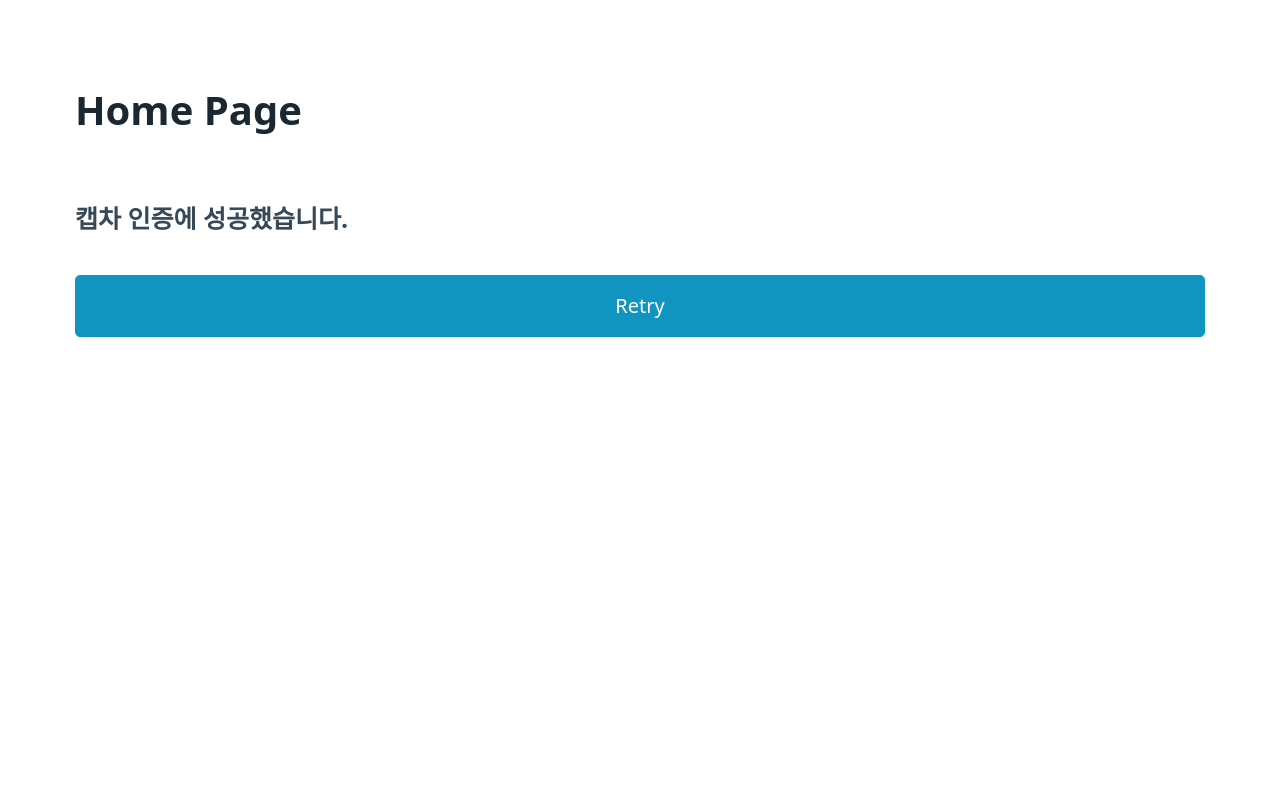
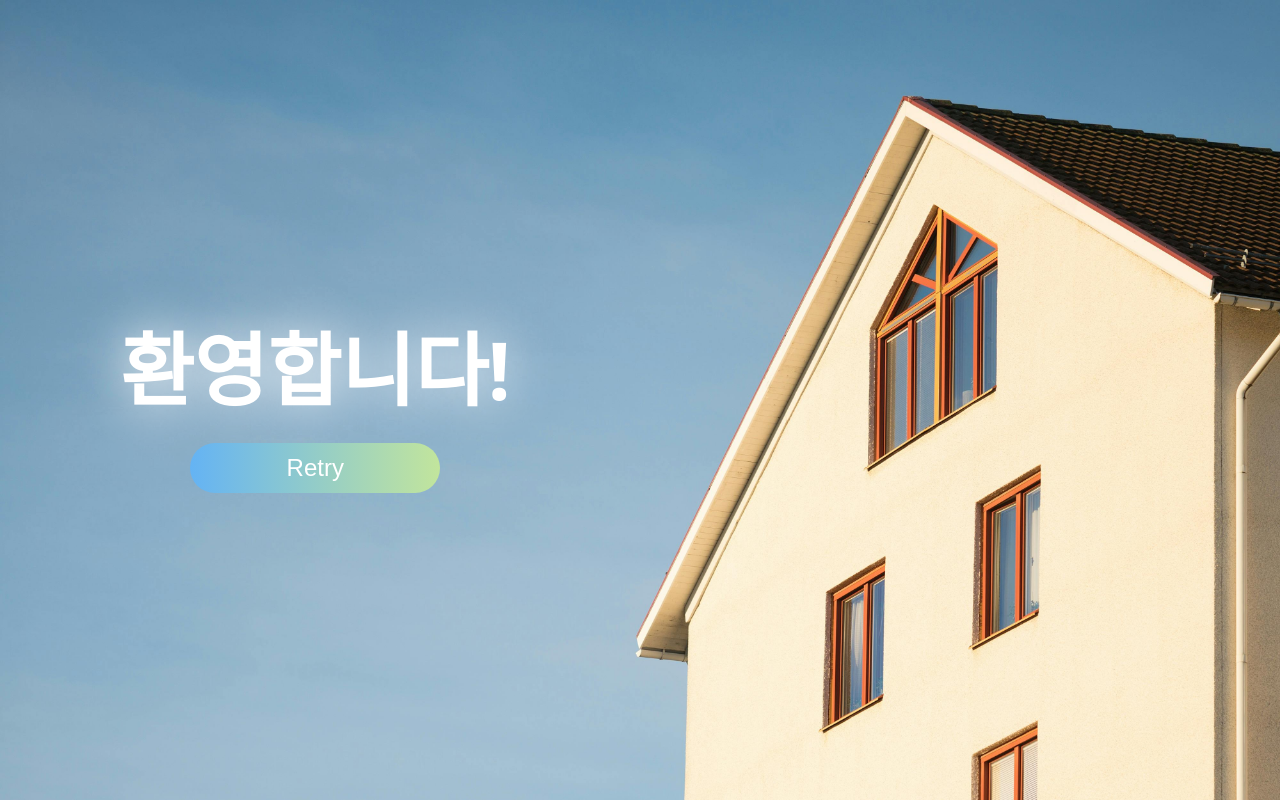
Before and after one commit to tmdwns29/DDoS_Detection, a Flask app: page /main in a window 1280 px wide. Run offline with Flask 3, Linux system fonts and the light colour scheme; the visitor is signed in with stand-in values (Sample User, id 1).

Commit message:
대량 수정(세션 초기화, 페이지 디자인, 임계값 수정)

```diff
--- a/app/routes.py
+++ b/app/routes.py
@@ -10,16 +10,13 @@ main_routes = Blueprint('main', __name__)
 @main_routes.route('/')
 def index():
     # 기본 페이지: reCAPTCHA 인증 페이지로 리디렉션
+    session.clear()
     return redirect(url_for('main.recaptcha'))
 
 @main_routes.route('/recaptcha', methods=['GET', 'POST'])
 def recaptcha():
     # reCAPTCHA 인증 처리
-
-    # 공격이 60초 이상 발생하지 않으면 공격 중지로 판단
-    if packet_monitor.last_attack_time and time.time() - packet_monitor.last_attack_time > 60:
-        with packet_monitor.lock:
-            packet_monitor.attack_detected = False
+    message = None
 
     if request.method == 'POST':
         captcha_response = request.form['g-recaptcha-response']
@@ -28,15 +25,17 @@ def recaptcha():
             return redirect(url_for('main.main_page'))
         else:
             session['authenticated'] = False
-            return "<script>alert('캡차 인증 실패'); history.back();</script>"
+            message = '캡차 인증 실패! 다시 시도해주세요.'
     if packet_monitor.attack_detected:
         with packet_monitor.lock:
-            flash('DDoS 공격이 감지되었습니다! 잠시 대기해주시기 바랍니다.', 'danger')
-    return render_template('recaptcha.html')
+            message = 'DDoS공격이 감지되었습니다. 잠시 대기해주시기 바랍니다.'
+
+    return render_template('recaptcha.html', alert_message=message)
 
 
 @main_routes.route('/main')
 def main_page():
+
     # 메인 페이지: 인증된 사용자만 접근 가능
     if not session.get('authenticated'):
         return redirect(url_for('main.recaptcha'))
--- a/app/utils.py
+++ b/app/utils.py
@@ -1,7 +1,11 @@
 import requests
+from dotenv import load_dotenv
+import os
+
+load_dotenv()
 
 def verify_recaptcha(captcha_response):
-    secret_key = '6LdtPjgqAAAAAPLNFUfhrhxMYcSzIrQUkleG0VrL'
+    secret_key = os.getenv('CAPTCHA_SECRET_KEY')
     verify_url = 'https://www.google.com/recaptcha/api/siteverify'
     data = {'secret': secret_key, 'response': captcha_response}
     response = requests.post(verify_url, data=data)
--- a/run.py
+++ b/run.py
@@ -1,4 +1,4 @@
-from flask import Flask
+from flask import Flask, session
 from app.routes import main_routes  # Flask 라우트 임포트
 from app.monitoring import packet_monitor  # PacketMonitor 임포트
 from dotenv import load_dotenv
--- a/templates/index.html
+++ b/templates/index.html
@@ -1,27 +1,102 @@
 <!DOCTYPE html>
-<html>
+<html lang="ko">
 <head>
-    <meta charset="utf-8">
+    <meta charset="UTF-8">
+    <meta name="viewport" content="width=device-width, initial-scale=1.0">
     <title>메인 페이지</title>
-    <link rel="stylesheet" href="https://cdn.jsdelivr.net/npm/@picocss/pico@1/css/pico.min.css">
+    <link rel="stylesheet" href="https://cdnjs.cloudflare.com/ajax/libs/font-awesome/6.0.0-beta3/css/all.min.css">
+    <link href="https://fonts.googleapis.com/css2?family=Roboto:wght@400;700&family=Noto+Sans:wght@400;700&display=swap" rel="stylesheet"> <!-- Google Fonts -->
     <style>
+        body {
+            display: flex;
+            flex-direction: column;
+            justify-content: center; /* 수직 중앙 정렬 */
+            align-items: flex-start; /* 왼쪽 정렬 */
+            height: 100vh;
+            color: white; /* 텍스트 색상 */
+            font-family: 'Roboto', sans-serif; /* Roboto 폰트 적용 */
+            text-align: left; /* 텍스트 왼쪽 정렬 */
+            margin: 0; /* 기본 마진 제거 */
+            background-image: url("/static/assets/home.jpg"); /* 배경 이미지 경로 설정 */
+            background-size: cover; /* 배경 이미지 크기 조정 */
+            background-position: top; /* 배경 이미지 위치 조정 */
+            background-repeat: no-repeat; /* 배경 이미지 반복 방지 */
+            opacity: 0; /* 초기 투명도 설정 */
+            transition: opacity 2s ease; /* 서서히 나타나는 효과 */
+            padding-left: 20px; /* 왼쪽 패딩 추가 */
+        }
+        .home-link {
+            font-size: 1.5em; /* 폰트 크기 */
+            color: white; /* 텍스트 색상 */
+            text-decoration: none; /* 밑줄 제거 */
+        }
+        .message-container {
+            display: flex; /* 플렉스 박스 사용 */
+            flex-direction: column; /* 수직 방향으로 배치 */
+            align-items: center; /* 왼쪽 정렬 */
+            margin-left: 100px; /* 왼쪽 여백 추가 */
+        }
+        h1 {
+            font-size: 5em; /* 큰 제목 */
+            margin: 0; /* 여백 제거 */
+            font-family: 'Noto Sans', sans-serif; /* Noto Sans 폰트 적용 */
+            text-shadow: 0px 0px 50px white; /* 텍스트 그림자 효과 */
+        }
+        .retry-btn {
+            margin-top: 20px; /* 버튼 위쪽 여백 추가 */
+            padding: 10px 20px;
+            font-size: 1.5em;
+            color: white; /* 버튼 텍스트 색상 */
+            background: linear-gradient(90deg, #64b3f4, #c2e59c); /* 버튼 그라데이션 배경색 */
+            border: none;
+            border-radius: 30px; /* 둥근 정도 추가 */
+            cursor: pointer; /* 커서 모양 변경 */
+            width: 250px;
+            height: 50px;
+        }
+        .retry-btn:hover {
+            background: linear-gradient(90deg, #33658d5b, #748b5c61); /* 마우스 오버 시 그라데이션 색상 변경 */
+        }
+        .footer {
+            margin-top: 240px; /* 하단 여백 */
+            font-size: 0.8em; /* 하단 글씨 크기 */
+        }
 
+        /* 모바일 화면 최적화를 위한 미디어 쿼리 */
+        @media (max-width: 600px) {
+            h1 {
+                font-size: 3em; /* 제목 크기 조정 */
+            }
+            .retry-btn {
+                width: 110px; /* 버튼 너비를 화면의 80%로 조정 */
+                height: 45px; /* 버튼 높이 조정 */
+                font-size: 1.2em; /* 버튼 텍스트 크기 조정 */
+            }
+            .message-container {
+                margin-left: 20px; /* 왼쪽 여백 조정 */
+                align-items: center; /* 중앙 정렬 */
+            }
+        }
     </style>
 </head>
-  <body>
-    <main class="container">
-      <h1>Home Page</h1>
-        <h4>캡차 인증에 성공했습니다.</h4>
-        {% with messages = get_flashed_messages() %}
+<body onload="fadeIn()">
+
+      <div class="message-container">
+        <h1>환영합니다!</h1>
         {% if messages %}
           <script>
-                alert("{{ messages[0] }}");  // 첫 번째 flash 메시지를 alert로 표시
+              alert("{{ messages }}");  // 첫 번째 flash 메시지를 alert로 표시
           </script>
         {% endif %}
-        {% endwith %}
         <form action="/" method="get">
-            <button>Retry</button>
+            <button class="retry-btn">Retry</button>
         </form>
-    </main>
+      </div>
+
+  <script>
+    function fadeIn() {
+      document.body.style.opacity = 1; // 1초 후에 투명도를 1로 설정
+    }
+  </script>
 </body>
 </html>
```
Also changed, not shown: app/monitoring.py (+29 -16 lines), app/notifications.py (+1 -6 lines), templates/recaptcha.html (+54 -9 lines), .gitignore.txt (added), static/assets/ddos.ico (renamed from assets/ddos.ico), static/assets/home.jpg (added), static/assets/warning.ico (renamed from assets/warning.ico). Lines whose indentation alone changed are shown as unchanged.
